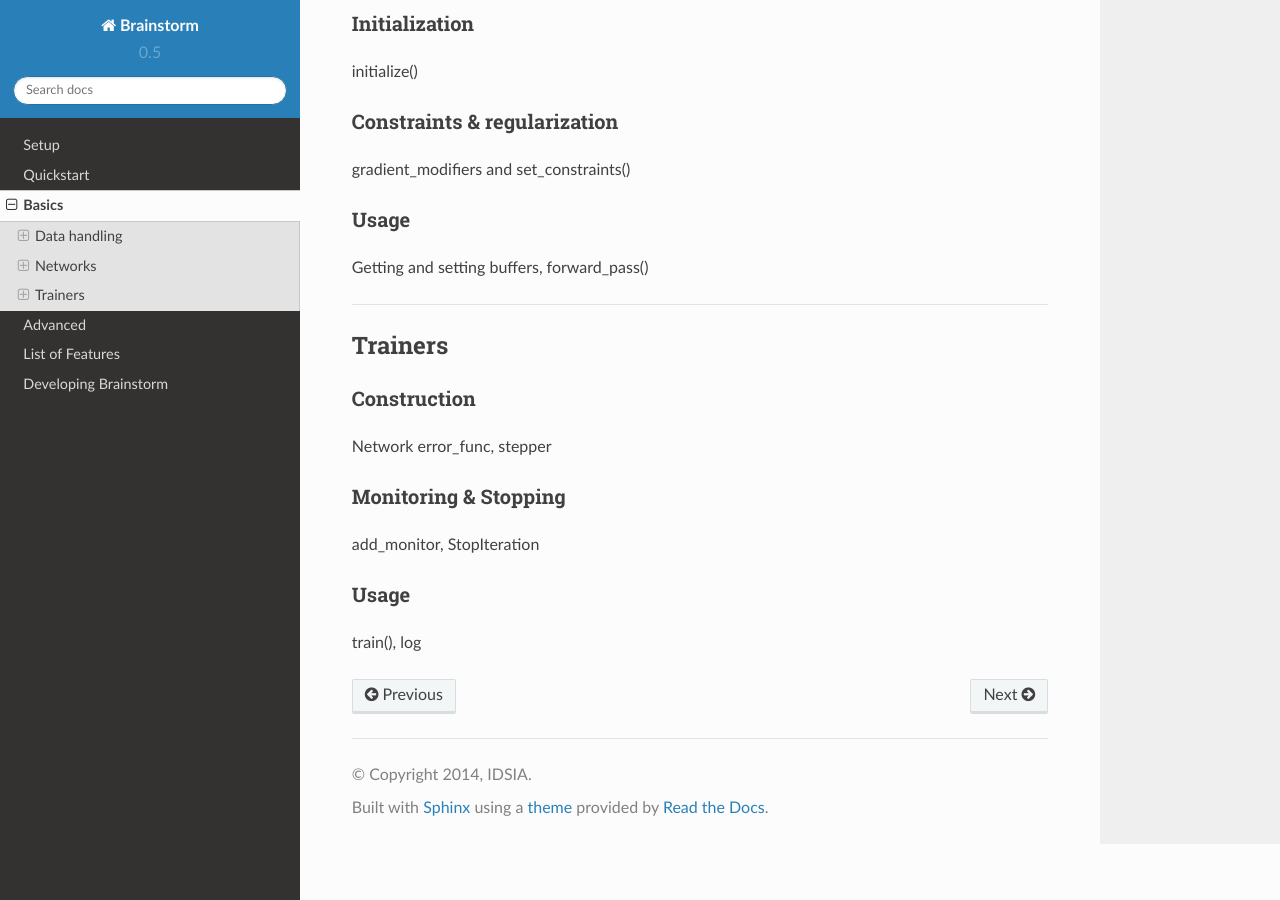
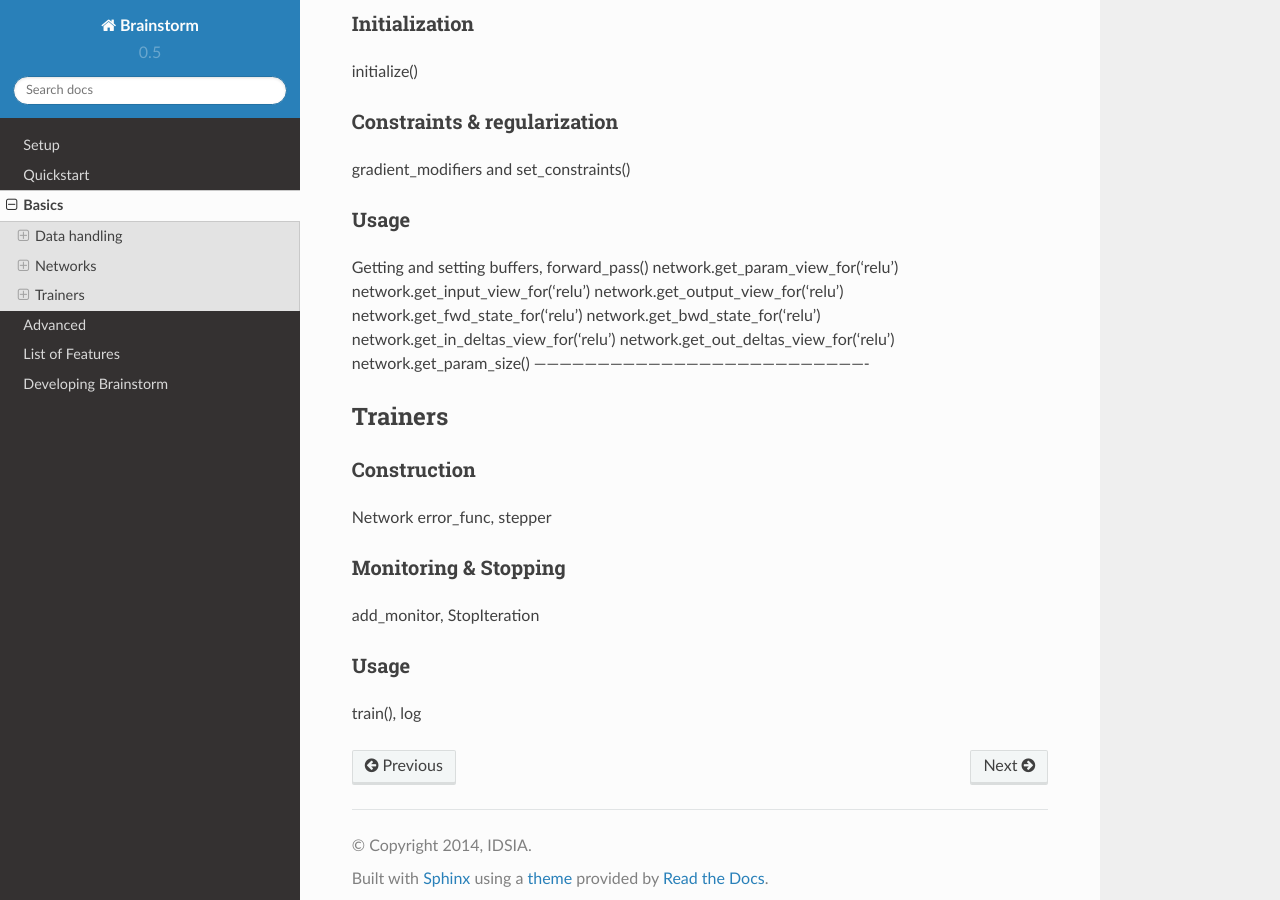
Before and after one commit to Qwlouse/pylstm, a Sphinx documentation site: the page built from doc/source/basic.rst, in a window 1280 px wide and 900 px high, scrolled down 3788 px. Built offline with Sphinx 7.4.7 and the Read the Docs theme 2.0.0, drawn with Linux system fonts in a browser that asks for light colours.

```diff
--- a/doc/source/basic.rst
+++ b/doc/source/basic.rst
@@ -218,7 +218,14 @@
 -----
 
 Getting and setting buffers, forward_pass()
-
+network.get_param_view_for('relu')
+network.get_input_view_for('relu')
+network.get_output_view_for('relu')
+network.get_fwd_state_for('relu')
+network.get_bwd_state_for('relu')
+network.get_in_deltas_view_for('relu')
+network.get_out_deltas_view_for('relu')
+network.get_param_size()
 -------------------------------------------------------------------------------
 
 Trainers
```
Also changed, not shown: 1 other file.
